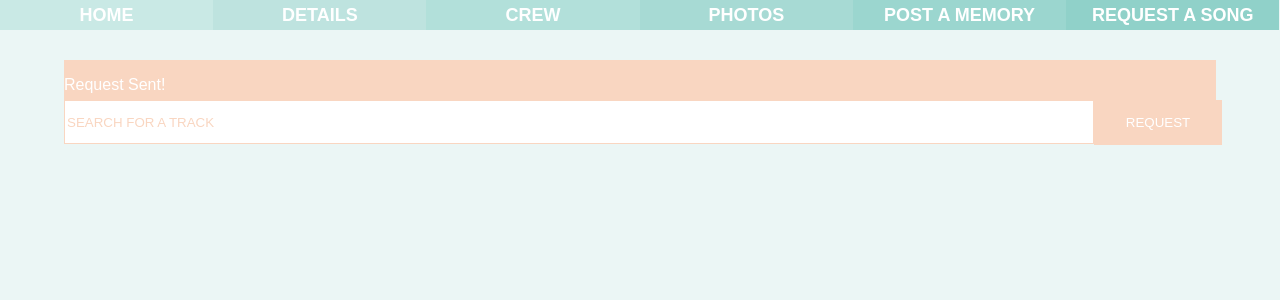
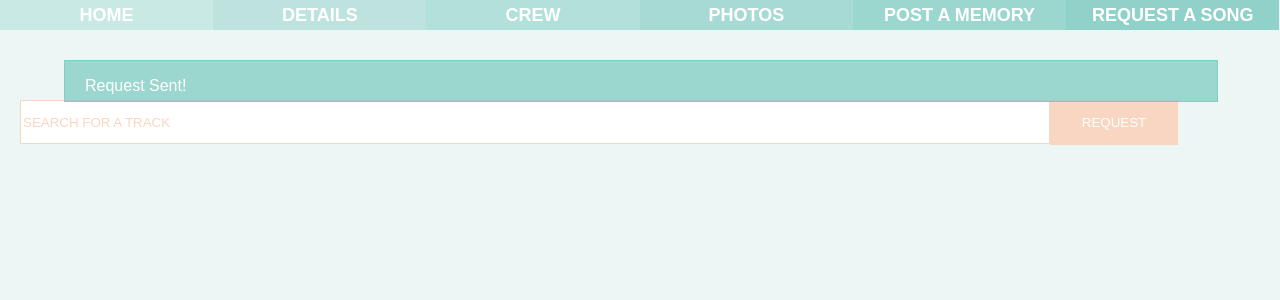
Before and after one commit to phyllisandjohn/phyllisandjohn.github.io, a Jekyll site: the page request/recieved.html, which Jekyll copies as it is, in a window 1280 px wide. Shown: the top 300 px of the page. Built offline with Jekyll 4.4.1, drawn with Linux system fonts in a browser that asks for light colours; nearby versions of some CDN libraries.

Commit message:
Update request.css

```diff
--- a/css/request.css
+++ b/css/request.css
@@ -4,8 +4,13 @@
   position: absolute;
   margin-left: 5%;
   margin-top: 60px;
-  background: rgb(249,214,193);
+  background: rgba(122,201,191,.7);
+  border: 1px solid rgba(122,201,191,.7);
   color: #fff;
+}
+
+.recieved p {
+  margin-left: 20px;
 }
 
 .search input[type="text"] {
@@ -16,6 +21,7 @@
   margin-top: 100px;
   border: 1px solid rgb(249,214,193);
   background: #fff;
+  margin-left: 20px;
 }
 
 input[type="submit"] {
```
